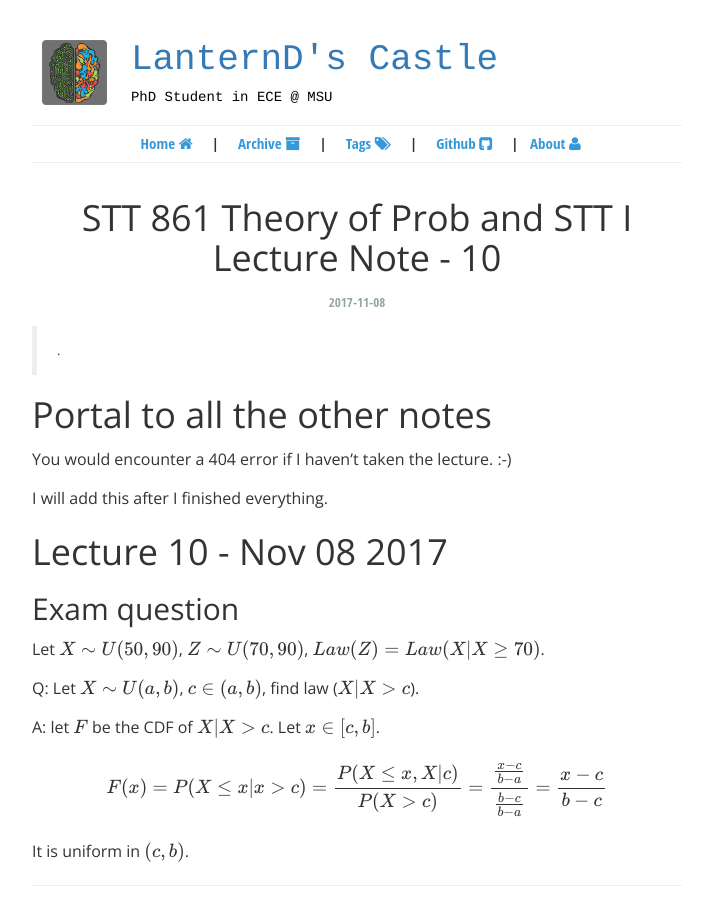
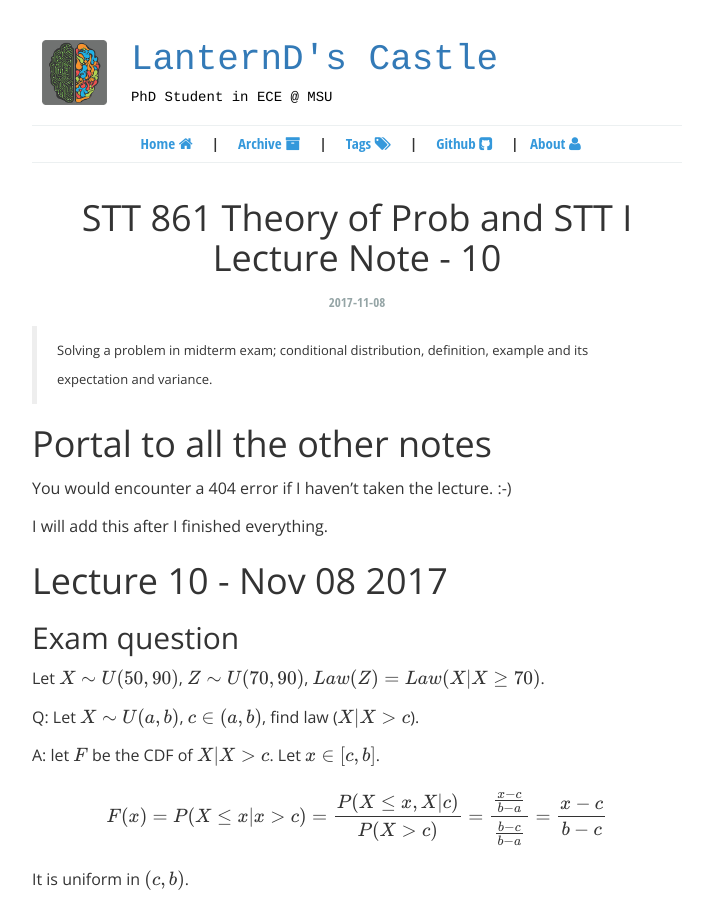
Before and after one commit to LanternD/en.dlyang.me, a Jekyll site: the page built from _posts/2017-11-08-stt-861-lecture-note-10.md, in a window 1280 px wide and 900 px high. Shown: the whole window, without its empty margins (283-996 px from the left). Built offline with Jekyll 4.4.1, drawn with Linux system fonts in a browser that asks for light colours; formulas are drawn with MathJax 3; comment, search, counter and statistics services are not loaded.

Commit message:
Update post: add the description to it.

```diff
--- a/_posts/2017-11-08-stt-861-lecture-note-10.md
+++ b/_posts/2017-11-08-stt-861-lecture-note-10.md
@@ -1,7 +1,7 @@
 ---
 layout: post
 title: STT 861 Theory of Prob and STT I Lecture Note - 10
-description: .
+description: Solving a problem in midterm exam; conditional distribution, definition, example and its expectation and variance.
 permalink: /stt-861-lecture-note-10/
 categories: [blog]
 tags: [course, probability, statistics, lecture, note, MSU]
```
